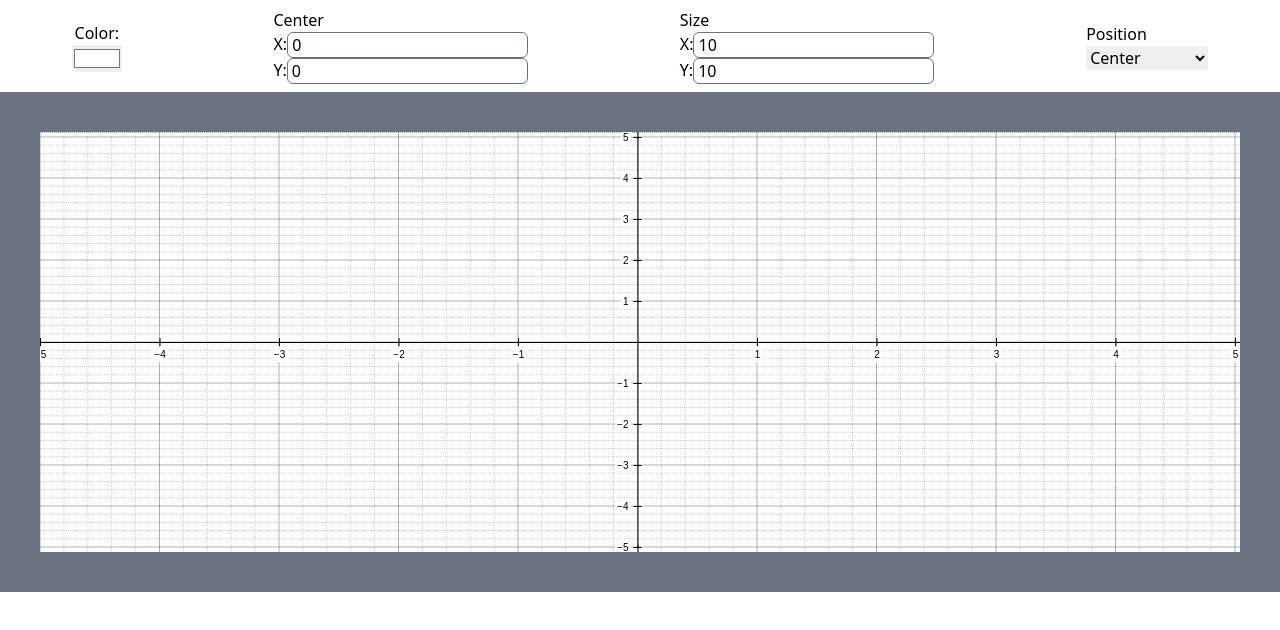
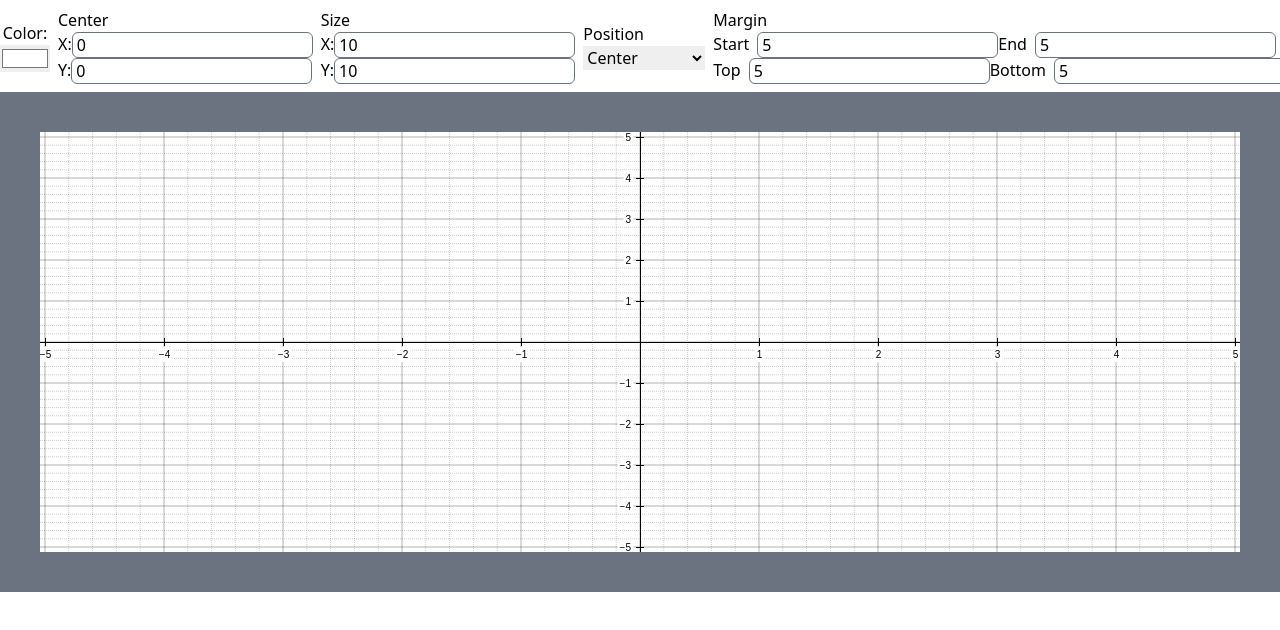
Before and after one commit to JhoselinRam/Project_Chyntia, a Next.js app: page / in a window 1280 px wide. Shown: the top 630 px of the page. Built offline with nearby package versions, Linux system fonts and the light colour scheme.

Commit message:
Station 07/12/22 3

```diff
--- a/src/components/Graph2D/resourses/hooks/tools/setupGrid.ts
+++ b/src/components/Graph2D/resourses/hooks/tools/setupGrid.ts
@@ -108,11 +108,14 @@ function setupGrid({svg, axisPosition, marginStart, marginTop, marginEnd, margin
                 positionsY.push(parseFloat(label));
             });
         const dy = positionsY[1]-positionsY[0];
-        positionsY.push(positionsY[positionsX.length-1]+dy);
+        positionsY.push(positionsY[positionsY.length-1]+dy);
 
         positionsX.forEach(position=>{
             for(let i=1; i<divisions; i++){
                 const xPosition = scale.x(position-dx/divisions*i);
+                if(xPosition < minX) continue;
+                if(xPosition > maxX) continue;
+
                 select(svg.current)
                     .select("g.Graph2D_Grid_Aux")
                     .append("line")
@@ -129,6 +132,9 @@ function setupGrid({svg, axisPosition, marginStart, marginTop, marginEnd, margin
         positionsY.forEach(position=>{
             for(let i=1; i<divisions; i++){
                 const yPosition = scale.y(position-dy/divisions*i);
+                if(yPosition < minY) continue;
+                if(yPosition > maxY) continue;
+
                 select(svg.current)
                     .select("g.Graph2D_Grid_Aux")
                     .append("line")
--- a/src/components/Graph2D/resourses/hooks/tools/setupScale.ts
+++ b/src/components/Graph2D/resourses/hooks/tools/setupScale.ts
@@ -1,5 +1,5 @@
 import { select, scaleLinear, axisBottom, axisLeft, axisRight, axisTop } from "d3";
-import { Scale, ScaleProps, ScaleType, SetRangeType, SetScaleType } from "../../Graph2D_types/types";
+import { Scale, ScaleProps, ScaleType, SetRangeType } from "../../Graph2D_types/types";
 
 
 function setupScale({svg, width, height, centerX, centerY, axisType, axisPosition, marginStart, marginTop, marginEnd, marginBottom}:ScaleProps) : ScaleType{
@@ -109,7 +109,7 @@ function setupScale({svg, width, height, centerX, centerY, axisType, axisPositio
 
         switch(axisPosition){
             case "center":
-                range.rangeEndX = marginStart;
+                range.rangeStartX = marginStart;
                 range.rangeEndX = rangeWidth - marginEnd;
                 range.rangeStartY = rangeHeight - marginBottom;
                 range.rangeEndY = marginTop;
--- a/src/pages/index.tsx
+++ b/src/pages/index.tsx
@@ -1,4 +1,4 @@
-import { ChangeEvent, useRef, useState } from "react";
+import { ChangeEvent, PointerEvent, useRef, useState } from "react";
 import Graph2D, {Graph2DRef, Graph2D_AxisPosition} from "../components/Graph2D/Graph2D";
 
 export default function Home() {
@@ -9,6 +9,11 @@ export default function Home() {
   const [width, setWidth] = useState(10);
   const [height, setHeight] = useState(10);
   const [axisPosition, setAxisPosition] = useState<Graph2D_AxisPosition>("center");
+  const [marginStart, setMarginStart] = useState(5);
+  const [marginTop, setMarginTop] = useState(5);
+  const [marginEnd, setMarginEnd] = useState(5);
+  const [marginBottom, setMarginBottom] = useState(5);
+  const graphRef = useRef<HTMLDivElement | null>(null);
 
   function setColor(e:ChangeEvent){
     const color = (e.target as HTMLInputElement).value;
@@ -40,6 +45,47 @@ export default function Home() {
     setAxisPosition(newPosition);
   }
 
+  function changeMarginStart(e:ChangeEvent){
+    const newMargin = parseFloat((e.target as HTMLInputElement).value);
+    setMarginStart(newMargin);
+  }
+
+  function changeMarginTop(e:ChangeEvent){
+    const newMargin = parseFloat((e.target as HTMLInputElement).value);
+    setMarginTop(newMargin);
+  }
+
+  function changeMarginEnd(e:ChangeEvent){
+    const newMargin = parseFloat((e.target as HTMLInputElement).value);
+    setMarginEnd(newMargin);
+  }
+
+  function changeMarginBottom(e:ChangeEvent){
+    const newMargin = parseFloat((e.target as HTMLInputElement).value);
+    setMarginBottom(newMargin);
+  }
+
+  function setPointerListeners(element:HTMLDivElement){
+    if(element == null) return;
+
+    graphRef.current = element;
+    element.addEventListener("pointerdown", pointerDown);
+    element.addEventListener("pointerup", pointerUp);
+
+  }
+
+  function pointerDown(e:PointerEventInit){
+    graphRef.current?.addEventListener("pointermove", pointerMove);
+  }
+
+  function pointerMove(e : PointerEventInit){
+    console.log(e);
+  }
+
+  function pointerUp(e : PointerEventInit){
+    graphRef.current?.removeEventListener("pointermove", pointerMove);
+  }
+
   return (
     <>
       <div className="flex flex-row, items-center justify-around py-2 gap-2">
@@ -53,11 +99,11 @@ export default function Home() {
           <p>Center</p>
           <div className="flex flex-row">
             <p>X: </p>
-            <input type="number" step={0.02} defaultValue={0} className="border border-gray-500 rounded-md px-1" onChange={moveCenterX}/>
+            <input type="number" step={0.02} value={centerX} className="border border-gray-500 rounded-md px-1" onChange={moveCenterX}/>
           </div>
           <div className="flex flex-row">
             <p>Y: </p>
-            <input type="number" step={0.02} defaultValue={0} className="border border-gray-500 rounded-md px-1" onChange={moveCenterY}/>
+            <input type="number" step={0.02} value={centerY} className="border border-gray-500 rounded-md px-1" onChange={moveCenterY}/>
           </div>
         </div>
 
@@ -65,11 +111,11 @@ export default function Home() {
           <p>Size</p>
           <div className="flex flex-row">
             <p>X: </p>
-            <input type="number" step={0.2} min={0.2} defaultValue={10} className="border border-gray-500 rounded-md px-1" onChange={domainWidth} />
+            <input type="number" step={0.2} min={0.2} value={width} className="border border-gray-500 rounded-md px-1" onChange={domainWidth} />
           </div>
           <div className="flex flex-row">
             <p>Y: </p>
-            <input type="number" step={0.2} min={0.2} defaultValue={10} className="border border-gray-500 rounded-md px-1" onChange={domainHeight}/>
+            <input type="number" step={0.2} min={0.2} value={height} className="border border-gray-500 rounded-md px-1" onChange={domainHeight}/>
           </div>
         </div>
 
@@ -84,13 +130,46 @@ export default function Home() {
           </select>
         </div>
 
+        <div className="flex flex-col items-start justify-start">
+          <p>Margin</p>
+          <div className="flex items-start justify-start">
+            <div className="flex gap-2">
+            <p>Start</p>
+            <input type="number" value={marginStart} className="border border-gray-500 rounded-md px-1" onChange={changeMarginStart}/>
+            </div>
+            <div className="flex gap-2">
+            <p>End</p>
+            <input type="number" value={marginEnd} className="border border-gray-500 rounded-md px-1" onChange={changeMarginEnd}/>
+            </div>
+          </div>
+          <div className="flex items-start justify-start">
+            <div className="flex gap-2">
+            <p>Top</p>
+            <input type="number" value={marginTop} className="border border-gray-500 rounded-md px-1" onChange={changeMarginTop}/>
+            </div>
+            <div className="flex gap-2">
+            <p>Bottom</p>
+            <input type="number" value={marginBottom} className="border border-gray-500 rounded-md px-1" onChange={changeMarginBottom}/>
+            </div>
+          </div>
+        </div>
+
       </div>
 
 
 
 
-      <div className="w-full h-[500px] p-10 bg-gray-500 flex items-center justify-center">
-        <Graph2D backgroundColor={background} centerX={centerX} centerY={centerY} width={width} height={height} axisPosition={axisPosition}></Graph2D>
+      <div className="w-full h-[500px] p-10 bg-gray-500 flex items-center justify-center" ref={setPointerListeners}>
+        <Graph2D backgroundColor={background}
+                 centerX={centerX}
+                 centerY={centerY}
+                 width={width}
+                 height={height}
+                 axisPosition={axisPosition}
+                 marginStart={marginStart}
+                 marginTop={marginTop}
+                 marginEnd={marginEnd}
+                 marginBottom={marginBottom}></Graph2D>
       </div>
     </>
     );
```
